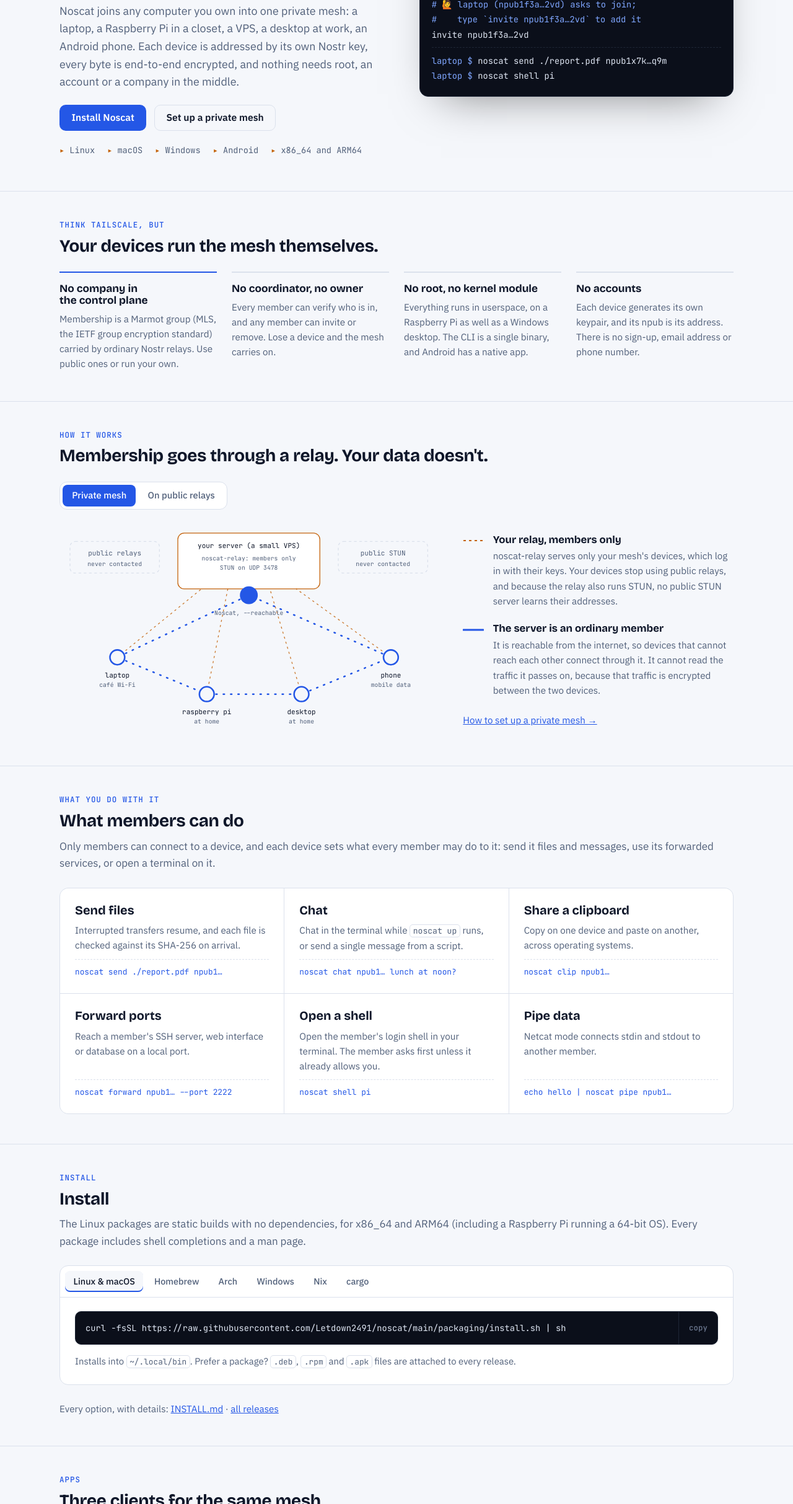
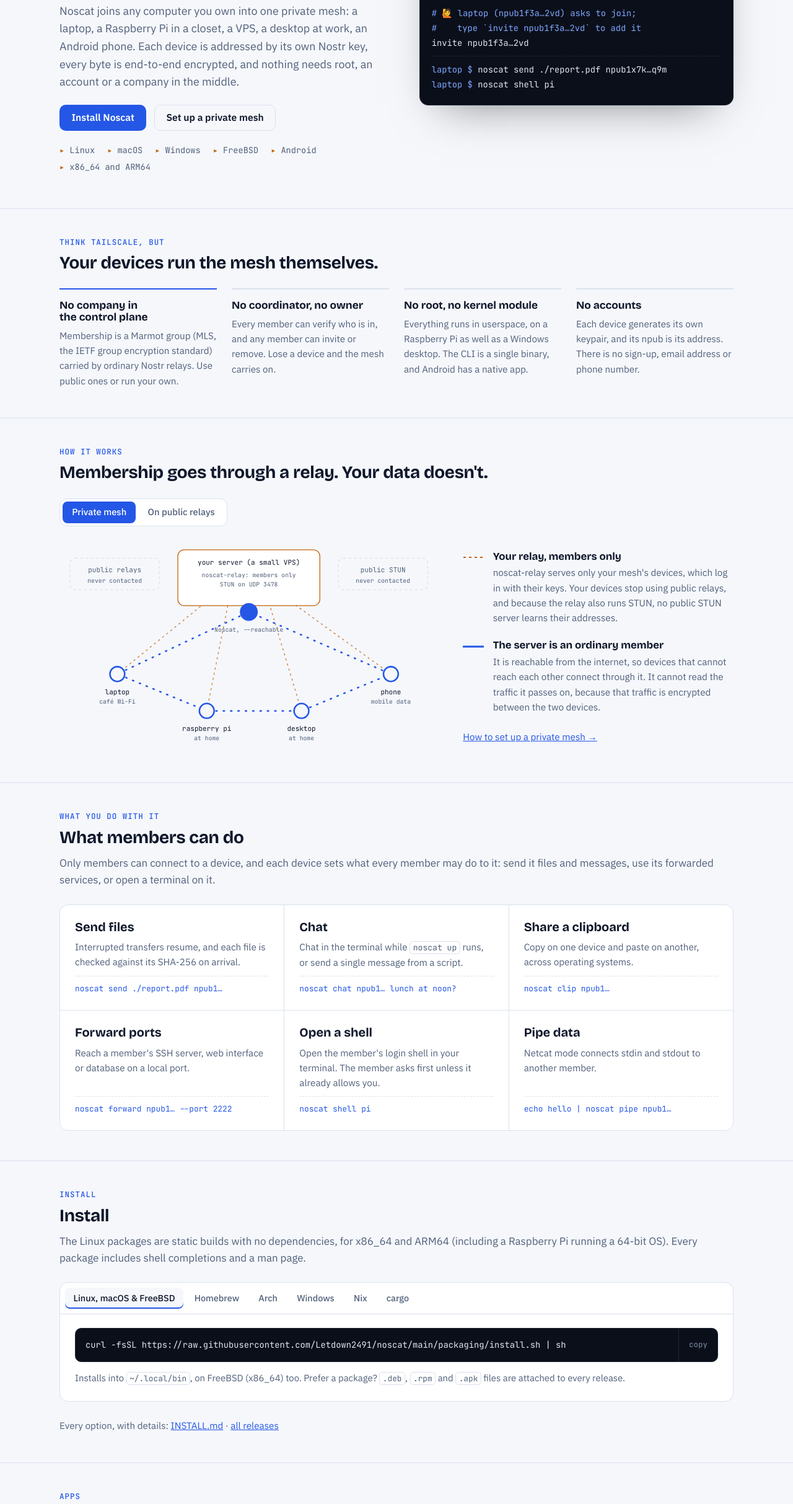
Before and after one commit to Letdown2491/noscat, a plain HTML site: page site/index.html in a window 1280 px wide. Shown: the part 374-2800 px from the top of the page at 62% size. Drawn offline with Linux system fonts and the light colour scheme.

Commit message:
Site: FreeBSD is supported (binary, install script); CI skips site-only pushes [skip ci]

```diff
--- a/site/index.html
+++ b/site/index.html
@@ -34,7 +34,7 @@
         <a class="btn ghost" href="private-mesh.html">Set up a private mesh</a>
       </div>
       <div class="facts">
-        <span>Linux</span><span>macOS</span><span>Windows</span><span>Android</span><span>x86_64 and ARM64</span>
+        <span>Linux</span><span>macOS</span><span>Windows</span><span>FreeBSD</span><span>Android</span><span>x86_64 and ARM64</span>
       </div>
     </div>
 
@@ -211,7 +211,7 @@ invite npub1f3a…2vd
     </div>
     <div class="install">
       <div class="tabs" role="tablist" aria-label="Install method">
-        <button role="tab" id="tab-script" aria-selected="true" aria-controls="p-script">Linux &amp; macOS</button>
+        <button role="tab" id="tab-script" aria-selected="true" aria-controls="p-script">Linux, macOS &amp; FreeBSD</button>
         <button role="tab" id="tab-brew" aria-selected="false" aria-controls="p-brew">Homebrew</button>
         <button role="tab" id="tab-arch" aria-selected="false" aria-controls="p-arch">Arch</button>
         <button role="tab" id="tab-win" aria-selected="false" aria-controls="p-win">Windows</button>
@@ -220,7 +220,7 @@ invite npub1f3a…2vd
       </div>
       <div class="panel" role="tabpanel" id="p-script" aria-labelledby="tab-script">
         <div class="snippet"><pre>curl -fsSL https://raw.githubusercontent.com/Letdown2491/noscat/main/packaging/install.sh | sh</pre><button type="button">copy</button></div>
-        <p>Installs into <code>~/.local/bin</code>. Prefer a package? <code>.deb</code>, <code>.rpm</code> and <code>.apk</code> files are attached to every release.</p>
+        <p>Installs into <code>~/.local/bin</code>, on FreeBSD (x86_64) too. Prefer a package? <code>.deb</code>, <code>.rpm</code> and <code>.apk</code> files are attached to every release.</p>
       </div>
       <div class="panel" role="tabpanel" id="p-brew" aria-labelledby="tab-brew" hidden>
         <div class="snippet"><pre>brew install Letdown2491/tap/noscat</pre><button type="button">copy</button></div>
@@ -243,7 +243,7 @@ scoop install noscat</pre><button type="button">copy</button></div>
       </div>
       <div class="panel" role="tabpanel" id="p-cargo" aria-labelledby="tab-cargo" hidden>
         <div class="snippet"><pre>cargo install --locked noscat</pre><button type="button">copy</button></div>
-        <p>Any platform with a Rust toolchain. On the BSDs it waits on an upstream fix: FreeBSD has a release binary, and INSTALL.md shows how to build there.</p>
+        <p>Any platform with a Rust toolchain. On FreeBSD use the release binary (the script above) until an upstream fix lands; INSTALL.md shows how to build there. OpenBSD and NetBSD do not build yet.</p>
       </div>
     </div>
     <p class="more">Every option, with details: <a href="https://github.com/Letdown2491/noscat/blob/main/INSTALL.md">INSTALL.md</a> · <a href="https://github.com/Letdown2491/noscat/releases">all releases</a></p>
@@ -260,7 +260,7 @@ scoop install noscat</pre><button type="button">copy</button></div>
       <div class="app">
         <span class="kind">Command line</span>
         <h3>noscat</h3>
-        <p>Creates meshes, runs on headless machines as a background service, and does everything described above. Runs on Linux, macOS and Windows.</p>
+        <p>Creates meshes, runs on headless machines as a background service, and does everything described above. Runs on Linux, macOS, Windows and FreeBSD.</p>
         <a href="https://github.com/Letdown2491/noscat">Letdown2491/noscat →</a>
       </div>
       <div class="app">
```
Also changed, not shown: 2 other files.
